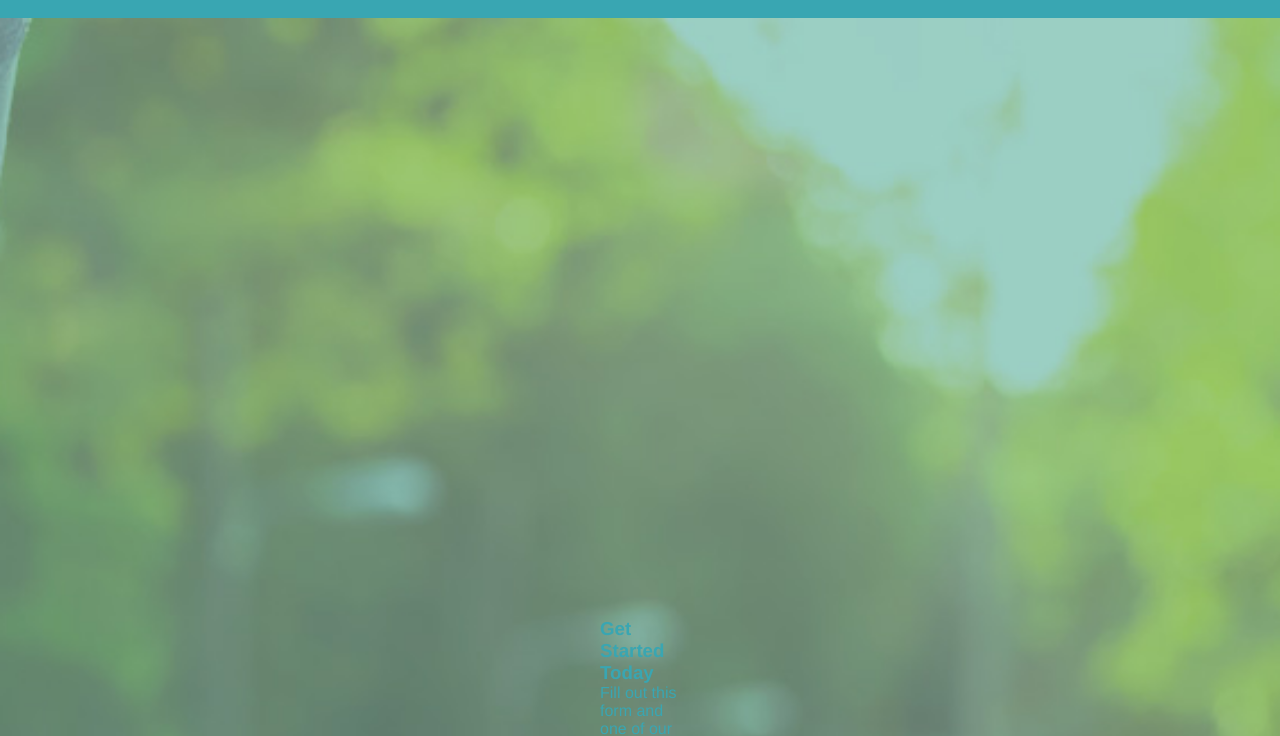
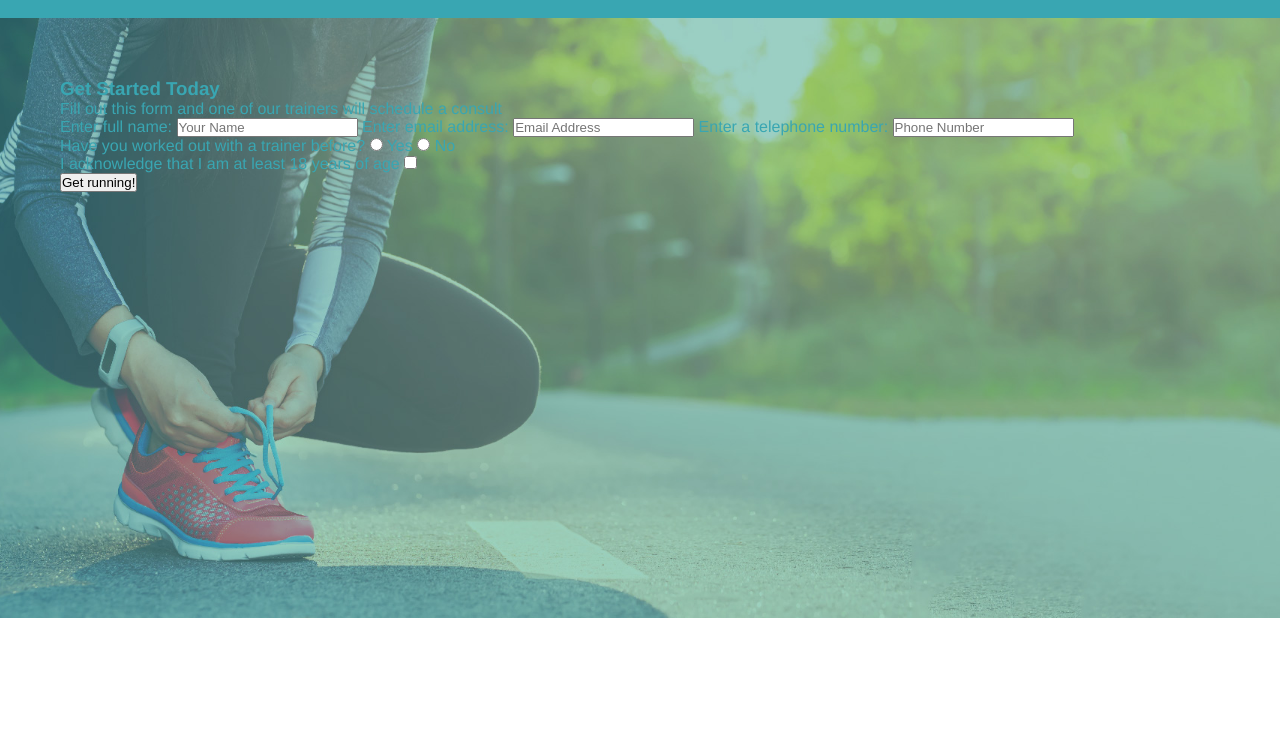
Before and after one commit to mmarturet/run-buddy, a plain HTML site: page index.html in a window 1280 px wide. Shown: the part 64-800 px from the top of the page. Drawn offline with Linux system fonts and the light colour scheme.

Commit message:
image tweak

```diff
--- a/assets/css/style.css
+++ b/assets/css/style.css
@@ -79,7 +79,7 @@ section {
 
 .hero {
     background-image: url("../images/hero-bg.jpg");
-    padding: 600px;
+    height: 600px;
     background-size: cover;
     background-position: center;
 }
```
